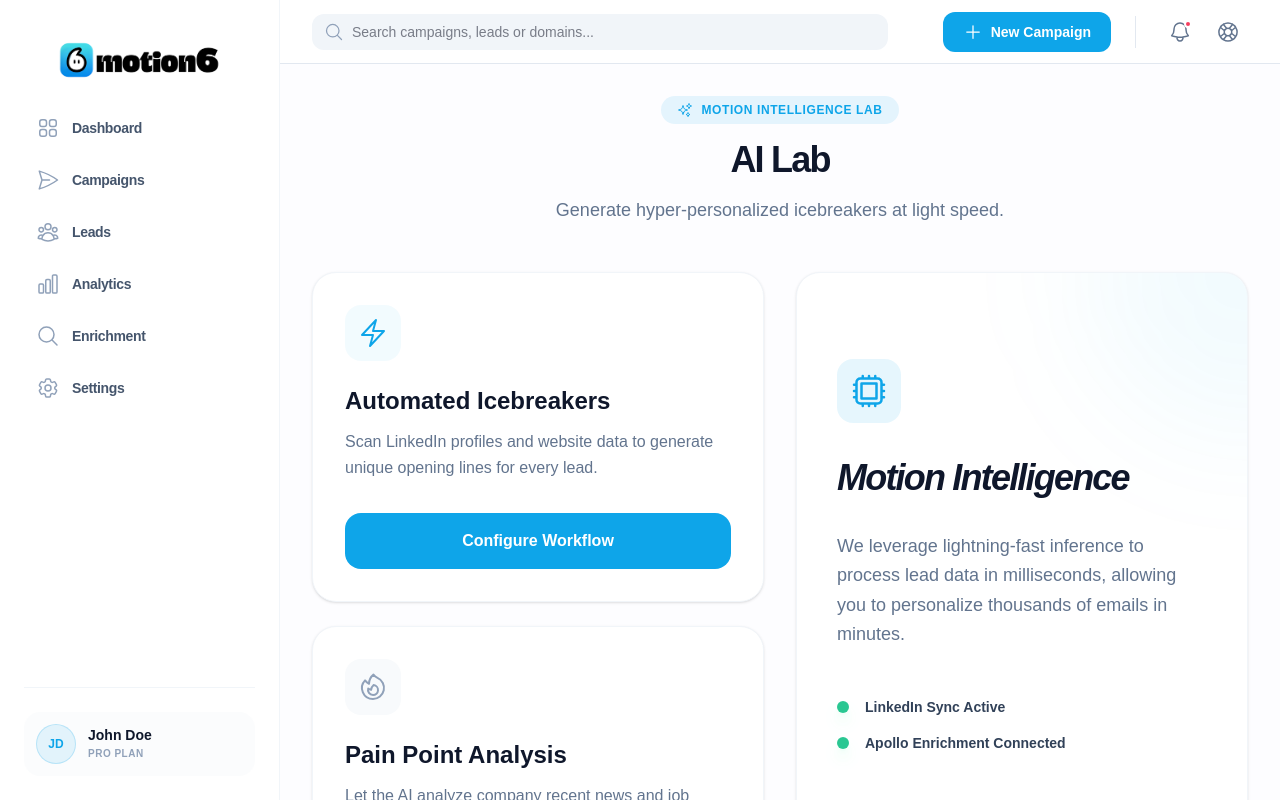
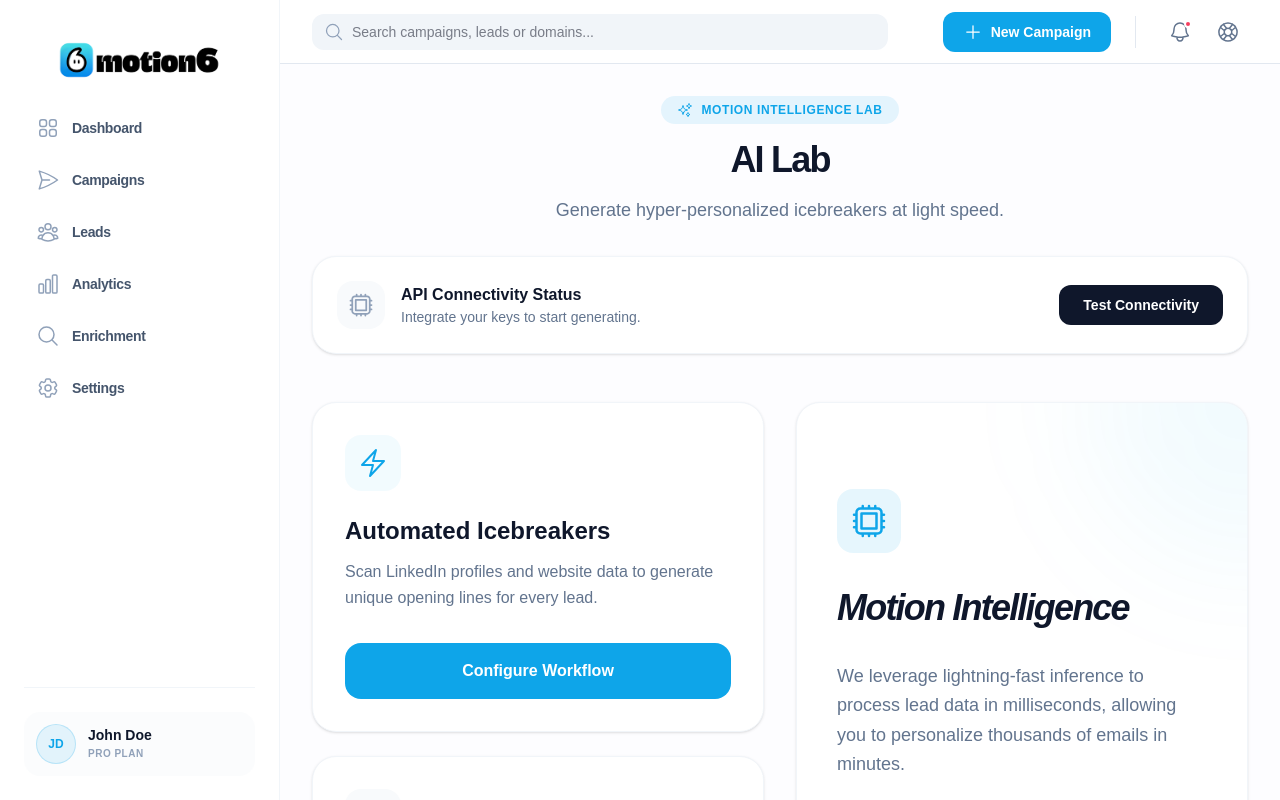
Before and after one commit to trulyhumblegod/motion6-app, a Next.js app: page /enrichment in a window 1280 px wide. Shown: the top 800 px of the page. Built offline with nearby package versions, Linux system fonts and the light colour scheme.

Commit message:
Add API Diagnostic tool for live testing

```diff
--- /dev/null
+++ b/src/app/actions/testApi.js
@@ -0,0 +1,19 @@
+'use server';
+import { groqClient } from '@/lib/groq';
+
+export async function testGroqConnection() {
+    try {
+        const testData = {
+            position: 'Software Engineer',
+            company: 'Motion6',
+            bio: 'Expert in automation and clean UI.'
+        };
+        const result = await groqClient.generatePersonalization(testData);
+        if (result) {
+            return { success: true, message: 'Groq API Connected Successfully!', result };
+        }
+        return { success: false, message: 'Connection failed: No response from Groq.' };
+    } catch (error) {
+        return { success: false, message: `Connection failed: ${error.message}` };
+    }
+}
--- a/src/app/enrichment/page.js
+++ b/src/app/enrichment/page.js
@@ -1,13 +1,40 @@
+'use client';
+
+import { useState } from 'react';
 import {
     SparklesIcon,
     BoltIcon,
     CpuChipIcon,
-    FireIcon
+    FireIcon,
+    CheckCircleIcon,
+    XCircleIcon,
+    ArrowPathIcon
 } from '@heroicons/react/24/outline';
+import { testGroqConnection } from '@/app/actions/testApi';
 
 export default function EnrichmentPage() {
+    const [testStatus, setTestStatus] = useState(null); // 'loading', 'success', 'error'
+    const [statusMessage, setStatusMessage] = useState('');
+
+    const runApiTest = async () => {
+        setTestStatus('loading');
+        try {
+            const result = await testGroqConnection();
+            if (result.success) {
+                setTestStatus('success');
+                setStatusMessage('System Online: Groq AI Connected.');
+            } else {
+                setTestStatus('error');
+                setStatusMessage(result.message);
+            }
+        } catch (error) {
+            setTestStatus('error');
+            setStatusMessage('Connection failed: Check Vercel logs.');
+        }
+    };
+
     return (
-        <div className="space-y-8 max-w-5xl mx-auto">
+        <div className="space-y-8 max-w-5xl mx-auto pb-12">
             <div className="text-center space-y-4">
                 <div className="inline-flex items-center gap-2 bg-primary/10 text-primary px-4 py-1.5 rounded-full text-xs font-bold uppercase tracking-wider">
                     <SparklesIcon className="w-4 h-4" />
@@ -15,6 +42,35 @@ export default function EnrichmentPage() {
                 </div>
                 <h1 className="text-4xl font-black text-slate-900 tracking-tighter">AI Lab</h1>
                 <p className="text-slate-500 text-lg font-medium">Generate hyper-personalized icebreakers at light speed.</p>
+            </div>
+
+            {/* Diagnostic Card */}
+            <div className="bg-white p-6 rounded-3xl border border-slate-100 shadow-sm flex items-center justify-between">
+                <div className="flex items-center gap-4">
+                    <div className={`w-12 h-12 rounded-2xl flex items-center justify-center ${testStatus === 'success' ? 'bg-emerald-50 text-emerald-500' :
+                            testStatus === 'error' ? 'bg-rose-50 text-rose-500' :
+                                'bg-slate-50 text-slate-400'
+                        }`}>
+                        {testStatus === 'success' ? <CheckCircleIcon className="w-7 h-7" /> :
+                            testStatus === 'error' ? <XCircleIcon className="w-7 h-7" /> :
+                                <CpuChipIcon className="w-7 h-7" />}
+                    </div>
+                    <div>
+                        <h4 className="font-bold text-slate-900">API Connectivity Status</h4>
+                        <p className="text-sm text-slate-500 font-medium">
+                            {testStatus === 'loading' ? 'Verifying system links...' :
+                                statusMessage || 'Integrate your keys to start generating.'}
+                        </p>
+                    </div>
+                </div>
+                <button
+                    onClick={runApiTest}
+                    disabled={testStatus === 'loading'}
+                    className="px-6 py-2.5 bg-slate-900 text-white rounded-xl text-sm font-bold hover:bg-slate-800 transition-all active:scale-95 flex items-center gap-2 disabled:opacity-50"
+                >
+                    {testStatus === 'loading' && <ArrowPathIcon className="w-4 h-4 animate-spin" />}
+                    Test Connectivity
+                </button>
             </div>
 
             <div className="grid grid-cols-1 md:grid-cols-2 gap-8 mt-12">
```
